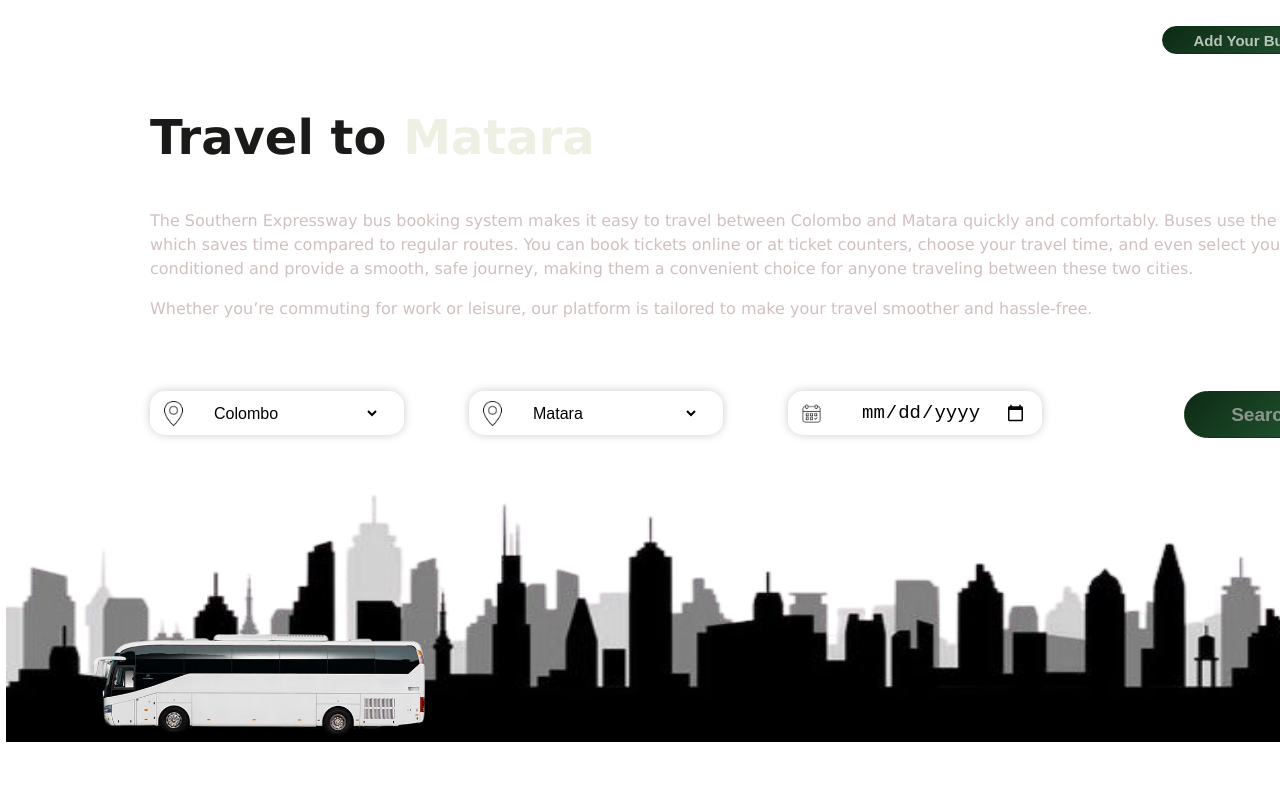
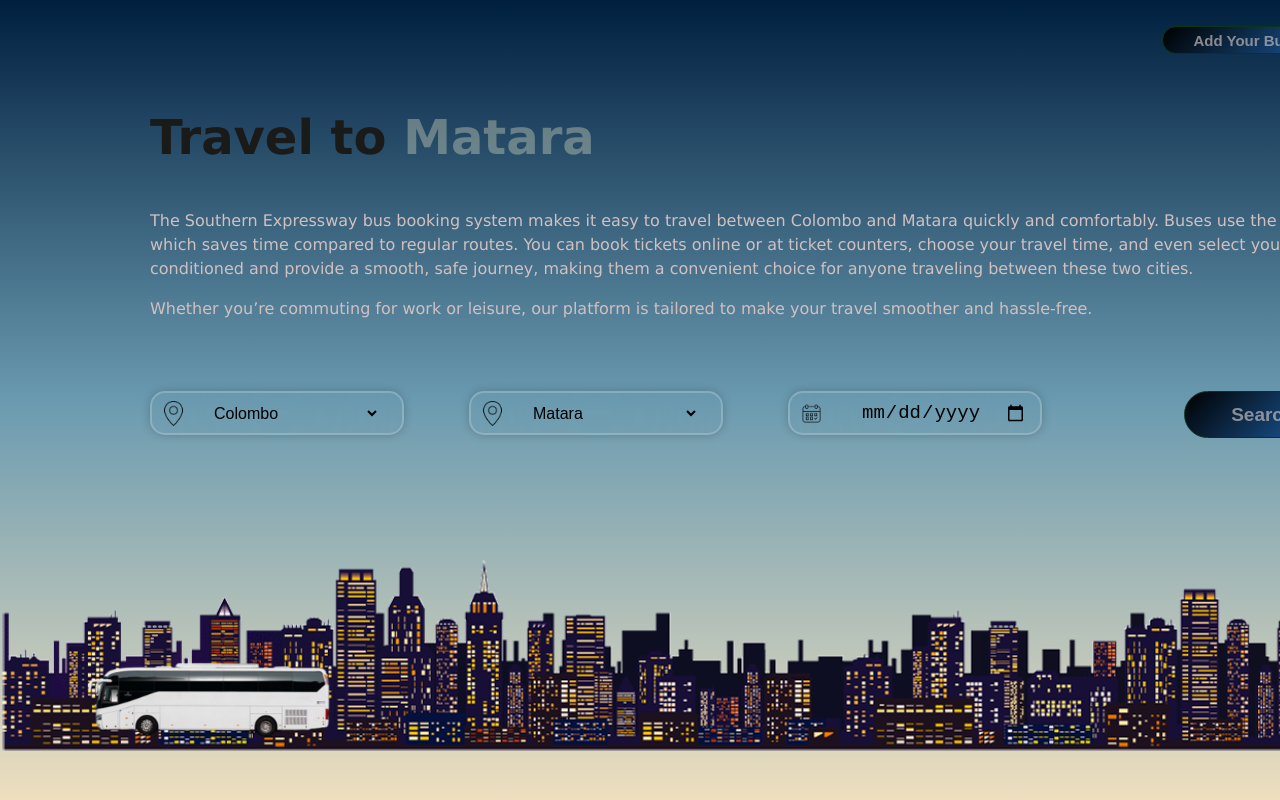
Before and after one commit to dulmini11/BusTicketBooking, a React (Create React App) app in the folder frontend/: page / in a window 1280 px wide. Built offline with nearby package versions, Linux system fonts and the light colour scheme.

Commit message:
Added background gradient and updated CSS

```diff
--- a/frontend/src/componets/Booking.css
+++ b/frontend/src/componets/Booking.css
@@ -1,4 +1,13 @@
-.h3{
+body {
+    font-family: -apple-system, BlinkMacSystemFont, 'Segoe UI', 'Roboto', 'Oxygen',
+      'Ubuntu', 'Cantarell', 'Fira Sans', 'Droid Sans', 'Helvetica Neue',
+      sans-serif;
+    -webkit-font-smoothing: antialiased;
+    -moz-osx-font-smoothing: grayscale;
+    background: linear-gradient(#001F3F, #6A9AB0, #eedfbf);
+    overflow: hidden; /* Prevent scrollbars */
+  }
+  .h3{
     display: flex;
     color: #0c451c;
 }
--- a/frontend/src/componets/BusRegistration.css
+++ b/frontend/src/componets/BusRegistration.css
@@ -1,7 +1,7 @@
 .container-A{
     flex-direction: column;
     margin: auto;
-    margin-top: 60px;
+    margin-top: 40px;
     width: 700px;
     height: 650px;
     background: transparent;
@@ -55,7 +55,7 @@
     width: 220px;
     height: 47px;
     color: #c1bbbbb1;
-    background:linear-gradient(135deg,  #0e2a15,#1d4c2a,#276849);
+    background:linear-gradient(135deg,  #000000,#144272,#2C74B3);
     border-radius: 50px;
     font-size: 19px;
     font-weight: 700;
@@ -64,7 +64,7 @@
   }
 
   button:hover {
-    background: linear-gradient(135deg,#276849, #1d4c2a, #0e2a15);
+    background: linear-gradient(135deg,#2C74B3, #144272, #0e2a15);
 
     transform: scale(1.05);/* Adds a subtle zoom effect to the button on hover */
     }
--- a/frontend/src/componets/HomePage.css
+++ b/frontend/src/componets/HomePage.css
@@ -38,9 +38,9 @@
 
   .bus {
   position: absolute; /* Position the image on the wall */
-  top: 129%; /* Vertically center it */
+  top: 140%; /* Vertically center it */
   width: auto; /* Maintain aspect ratio */
-  height: 55%; /* Adjust to fit content */
+  height: 40%; /* Adjust to fit content */
   animation: moveRightToLeft 8s linear infinite; /* Animation for motion */
   }
 
@@ -87,8 +87,8 @@
   margin-right: 10px;
   width: 260px;
   height: 28px;
-  color: #ffffffb1;
-  background:linear-gradient(135deg,  #0e2a15,#1d4c2a,#276849);
+  color: #c1bbbbb1;
+  background:linear-gradient(135deg,  #000000,#144272,#2C74B3);
   border-radius: 50px;
   font-size: 15px;
   cursor: pointer;
@@ -101,10 +101,10 @@
 
   .city {
     position: absolute; /* Position the image on the wall */
-    right: 0%;
-    top: 80%; /* Position it vertically as needed */
-    width: 110.5%; /* Make it span the full width of the viewport */
-    height: 90%; /* Adjust height as needed */
+    right: -1%;
+    top: -30%; /* Position it vertically as needed */
+    width: 113%; /* Make it span the full width of the viewport */
+    height: 360%; /* Adjust height as needed */
     z-index: -1; /* Send it to the background if required */
   }
 
@@ -180,7 +180,7 @@
   width: 220px;
   height: 47px;
   color: #c1bbbbb1;
-  background:linear-gradient(135deg,  #0e2a15,#1d4c2a,#276849);
+  background:linear-gradient(135deg,  #000000,#144272,#2C74B3);
   border-radius: 50px;
   font-size: 19px;
   font-weight: 700;
@@ -188,13 +188,13 @@
   }
 
   .submit1:hover {
-  background: linear-gradient(135deg,#276849, #1d4c2a, #0e2a15);
+  background: linear-gradient(135deg,#2C74B3, #144272, #000000);
 
   transform: scale(1.05);/* Adds a subtle zoom effect to the button on hover */
   }
 
   .submit:hover {
-    background: linear-gradient(135deg,#276849, #1d4c2a, #0e2a15);
+    background: linear-gradient(135deg,#2C74B3, #144272, #000000);
 
     transform: scale(1.05);/* Adds a subtle zoom effect to the button on hover */
     }
--- a/frontend/src/componets/Login.css
+++ b/frontend/src/componets/Login.css
@@ -2,6 +2,7 @@
     display: flex;
     flex-direction: column;
     margin: auto;
+    margin-top: 15px;
     width: 400px;
     height: 100%;
     /* margin-top: 35px;
@@ -26,7 +27,7 @@
   }
 
   .text-L{
-    color:#0e2a15;
+    color:#0c0721;
     font-size: 48px;
     font-weight: 700;
     font-family:Georgia, 'Times New Roman', Times, serif;
@@ -53,7 +54,7 @@
     margin: auto;
     width: 350px;
     height: 50px;
-    border: 2px solid rgba(255,255,255, .2);
+    border: 2px solid rgba(255, 255, 255, 0.015);
     backdrop-filter:blur(100px) ;
     box-shadow: 0 0 10px rgba(0,0,0, .2);
     border-radius: 15px;
@@ -88,6 +89,7 @@
     font-size: 19px;
   }
 
+
   .submit-container-L{
     display: flex;
     gap: 3px;
@@ -101,7 +103,7 @@
     width: 220px;
     height: 50px;
     color: #c1bbbbb1;
-    background:linear-gradient(135deg,  #0e2a15,#1d4c2a,#276849);
+    background:linear-gradient(135deg,  #000000,#144272,#2C74B3);
     border-radius: 50px;
     font-size: 19px;
     font-weight: 700;
@@ -109,7 +111,7 @@
   }
 
   .submit-L:hover {
-    background: linear-gradient(135deg,#276849, #1d4c2a, #0e2a15);
+    background: linear-gradient(135deg,#2C74B3,#144272,#000000);
 
     transform: scale(1.05);/* Adds a subtle zoom effect to the button on hover */
     }
--- a/frontend/src/index.css
+++ b/frontend/src/index.css
@@ -6,8 +6,10 @@ body {
   -webkit-font-smoothing: antialiased;
   -moz-osx-font-smoothing: grayscale;
   height: 100vh;
-  /* background:linear-gradient( #677D6A ,#40534C,rgb(5, 26, 34)); */
+  background:linear-gradient( #001F3F ,#6A9AB0,#eedfbf);
   /* background: linear-gradient(to right, rgb(52, 232, 158), rgb(15, 52, 67)); */
+
+
 }
 
 code {
```
Also changed, not shown: frontend/src/componets/images/city.png, frontend/src/componets/images/city1.png (added).
